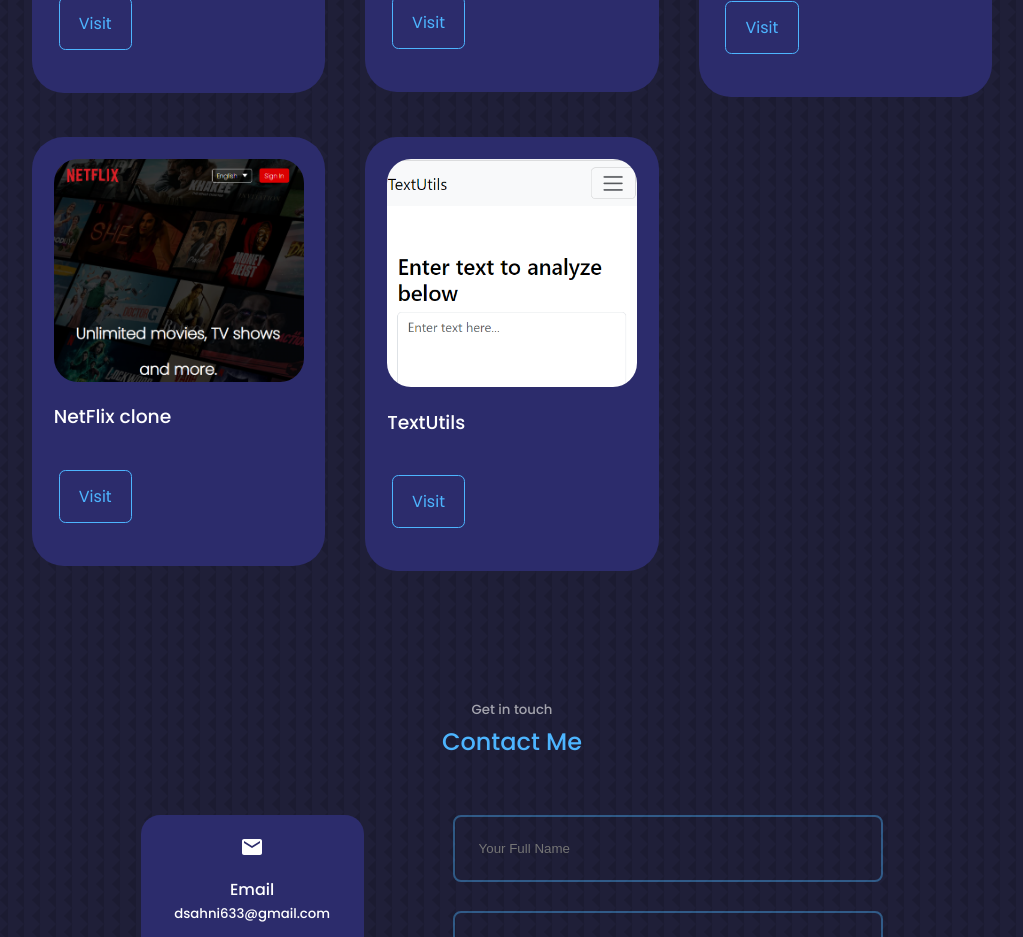
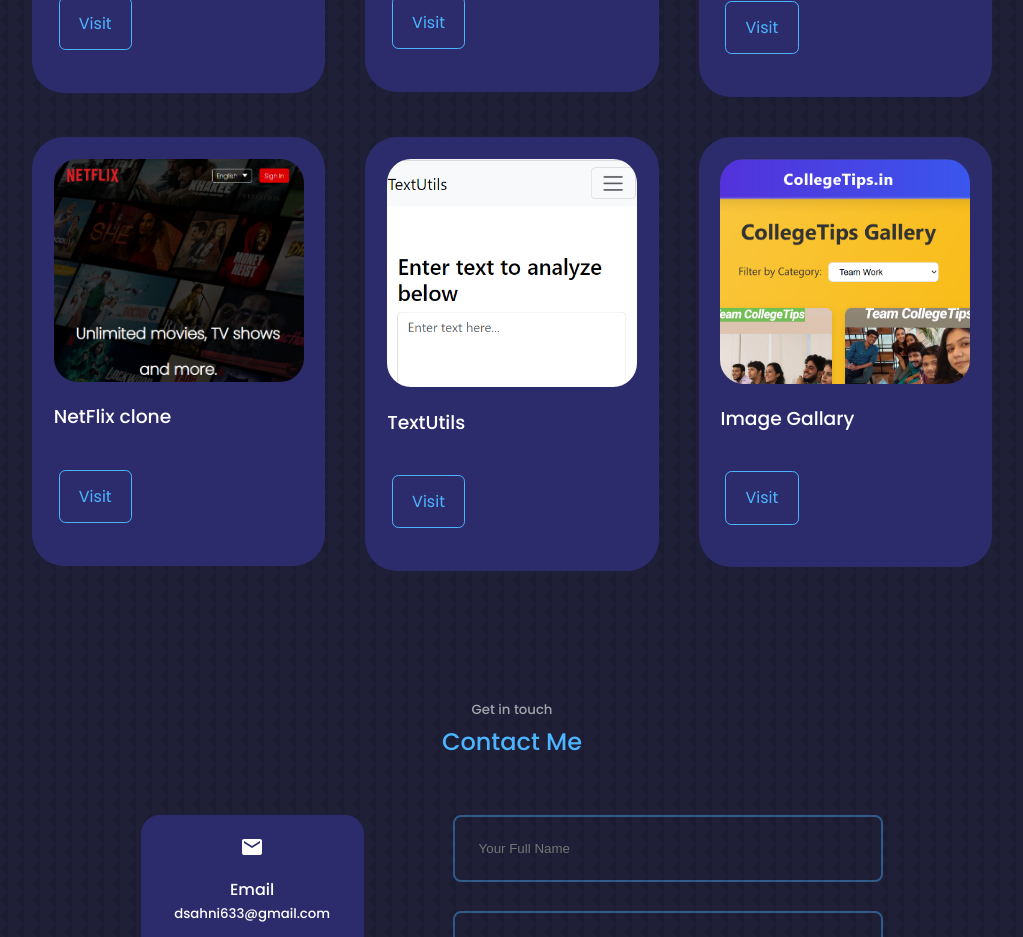
Before and after one commit to Deepaksahnii/portfolio, a React (Create React App) app: page / in a window 1280 px wide. Shown: the part 2900-3837 px from the top of the page, without its empty margins (128-1151 px from the left). Built offline with nearby package versions, Linux system fonts and the light colour scheme.

Commit message:
add new project image gallary

```diff
--- a/src/components/portfolio/Portfolio.jsx
+++ b/src/components/portfolio/Portfolio.jsx
@@ -6,6 +6,7 @@
 import IMG3 from '../../images/bg3.png'
 import IMG4 from '../../images/bg4.png'
 import IMG5 from '../../images/bg5.png'
+import IMG6 from '../../images/bg6.png'
 
 function Portfolio() {
   return (
@@ -19,6 +20,7 @@
          <PortfolioItems image={IMG3} title="Responsive-Website" link="https://responsivewpage.netlify.app"/>
          <PortfolioItems image={IMG4} title="NetFlix clone" link="https://clonenetflixsite.netlify.app/"/>
          <PortfolioItems image={IMG5} title="TextUtils" link="https://textutils3.netlify.app/"/>
+         <PortfolioItems image={IMG6} title="Image Gallary" link="https://68384fef0fa7a95196763797--project896.netlify.app/"/>
       </div>
     </section>
   )
```
Also changed, not shown: src/images/bg6.png (added).
